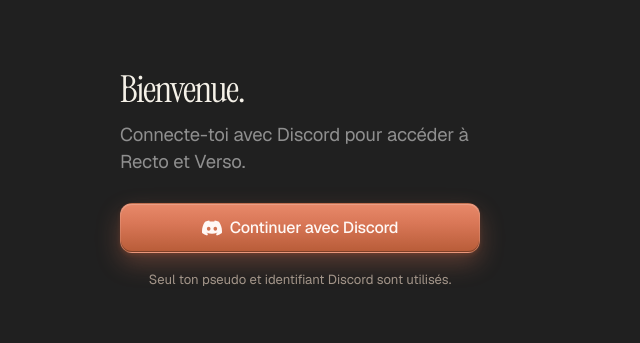
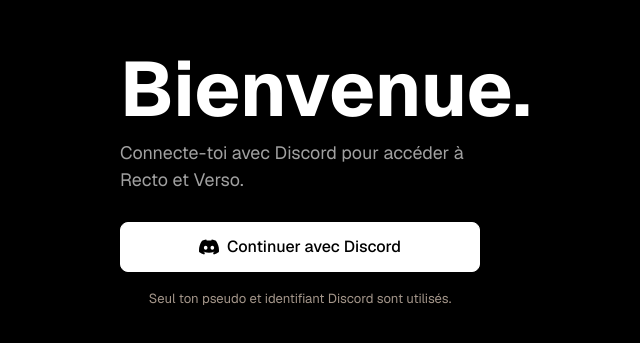
Before and after one commit to kirosnn/Recto, a Next.js app in the folder web/: page /login in a window 1280 px wide. Shown: the part 219-562 px from the top of the page, without its empty margins (340-980 px from the left). Built offline with nearby package versions, Linux system fonts and the light colour scheme; no server answers.

Commit message:
modif: refine main page professional styling

```diff
--- a/web/app/globals.css
+++ b/web/app/globals.css
@@ -9,7 +9,6 @@
 :root {
     --font-sans: var(--font-geist-sans, "Geist Sans"), sans-serif;
     --font-mono: var(--font-geist-mono, "Geist Mono"), monospace;
-    --font-serif: var(--font-instrument-serif, "Instrument Serif"), serif;
     --page-gutter: clamp(16px, 3vw, 32px);
 }
 
@@ -32,8 +31,8 @@ html.main-page-scroll-locked body {
 
 body {
     min-width: 320px;
-    background: #f6f4ef;
-    color: #121212;
+    background: #fafafa;
+    color: #111111;
     font-family: var(--font-sans);
     -webkit-font-smoothing: antialiased;
     -moz-osx-font-smoothing: grayscale;
@@ -73,7 +72,7 @@ html[data-theme="dark"] body { background: #202020; color: #f5f1e8; }
     min-height: 100vh;
     width: 100%;
     padding: clamp(16px, 2.4vw, 32px);
-    background: #f6f4ef;
+    background: #fafafa;
 }
 
 .main-header {
@@ -92,27 +91,28 @@ html[data-theme="dark"] body { background: #202020; color: #f5f1e8; }
 }
 
 .main-intro {
-    width: min(100%, 960px);
-    margin: 18px auto 0;
+    width: min(100%, 1040px);
+    margin: 20px auto 0;
     text-align: center;
-    font-family: var(--font-serif);
-    font-size: clamp(1.2rem, 2.9vw, 2.35rem);
-    line-height: 0.98;
-    letter-spacing: -0.04em;
-    color: #121212;
+    font-family: var(--font-sans);
+    font-size: clamp(2.2rem, 6vw, 5.4rem);
+    font-weight: 650;
+    line-height: 0.96;
+    letter-spacing: 0;
+    color: #111111;
 }
 
 .main-line { display: flex; justify-content: center; flex-wrap: wrap; gap: 0.2em; }
 .main-line + .main-line { margin-top: 0.04em; }
 
 .main-body {
-    margin: 20px auto 0;
-    width: min(860px, 100%);
+    margin: 24px auto 0;
+    width: min(720px, 100%);
     text-align: center;
-    font-size: clamp(0.92rem, 1.45vw, 1.18rem);
-    line-height: 1.45;
-    letter-spacing: -0.01em;
-    color: #8e7666;
+    font-size: clamp(1rem, 1.4vw, 1.2rem);
+    line-height: 1.55;
+    letter-spacing: 0;
+    color: #666666;
 }
 
 .main-actions {
@@ -121,7 +121,7 @@ html[data-theme="dark"] body { background: #202020; color: #f5f1e8; }
     align-items: center;
     gap: 10px;
     flex-wrap: wrap;
-    margin: 28px auto 0;
+    margin: 32px auto 0;
     width: min(100%, 860px);
 }
 
@@ -153,66 +153,54 @@ html[data-theme="dark"] .back-btn:hover { color: #f5f1e8; }
     align-items: center;
     justify-content: center;
     gap: 8px;
-    min-height: 42px;
-    padding: 0 16px;
-    border-radius: 12px;
+    min-height: 40px;
+    padding: 0 18px;
+    border-radius: 8px;
     text-decoration: none;
     font-size: 0.98rem;
     font-weight: 500;
-    letter-spacing: -0.015em;
+    letter-spacing: 0;
     transition: box-shadow 180ms ease, color 180ms ease, background-color 180ms ease;
     cursor: pointer;
     border: none;
 }
 
 .main-button-primary {
-    color: #f5f3ee;
-    background: linear-gradient(180deg, #505050 0%, #232323 45%, #161616 100%);
-    border: 1px solid rgba(255, 255, 255, 0.1);
-    box-shadow:
-        inset 0 1px 0 rgba(255, 255, 255, 0.22),
-        inset 0 -1px 0 rgba(0, 0, 0, 0.42),
-        0 8px 18px rgba(0, 0, 0, 0.16),
-        0 2px 4px rgba(0, 0, 0, 0.14);
+    color: #ffffff;
+    background: #111111;
+    border: 1px solid #111111;
+    box-shadow: 0 1px 2px rgba(0, 0, 0, 0.12);
 }
 
 .main-button-primary:hover {
-    box-shadow:
-        inset 0 1px 0 rgba(255, 255, 255, 0.24),
-        inset 0 -1px 0 rgba(0, 0, 0, 0.44),
-        0 10px 22px rgba(0, 0, 0, 0.18),
-        0 3px 6px rgba(0, 0, 0, 0.16);
+    background: #000000;
+    border-color: #000000;
+    box-shadow: 0 2px 8px rgba(0, 0, 0, 0.16);
 }
 
 .main-button-primary.is-accent {
-    color: #fff8f5;
-    background: linear-gradient(180deg, #e8896a 0%, #d97757 45%, #c4623e 100%);
-    border: 1px solid rgba(255, 255, 255, 0.15);
-    box-shadow:
-        inset 0 1px 0 rgba(255, 255, 255, 0.28),
-        inset 0 -1px 0 rgba(0, 0, 0, 0.22),
-        0 8px 20px rgba(217, 119, 87, 0.28),
-        0 2px 4px rgba(180, 80, 40, 0.18);
+    color: #ffffff;
+    background: #111111;
+    border: 1px solid #111111;
+    box-shadow: 0 1px 2px rgba(0, 0, 0, 0.12);
 }
 
 .main-button-primary.is-accent:hover {
-    box-shadow:
-        inset 0 1px 0 rgba(255, 255, 255, 0.30),
-        inset 0 -1px 0 rgba(0, 0, 0, 0.24),
-        0 12px 26px rgba(217, 119, 87, 0.34),
-        0 3px 6px rgba(180, 80, 40, 0.22);
+    background: #000000;
+    border-color: #000000;
+    box-shadow: 0 2px 8px rgba(0, 0, 0, 0.16);
 }
 
 .main-button-secondary {
-    color: #6d6057;
-    background: transparent;
-    border: none;
+    color: #111111;
+    background: #ffffff;
+    border: 1px solid #e5e5e5;
     padding-right: 16px;
     padding-left: 16px;
-    border-radius: 10px;
+    border-radius: 8px;
 }
 
-.main-button-secondary:hover { background: rgba(18, 18, 18, 0.07); color: #121212; }
+.main-button-secondary:hover { background: #f5f5f5; color: #000000; border-color: #d4d4d4; }
 
 .main-meta {
     display: flex;
@@ -227,45 +215,45 @@ html[data-theme="dark"] .back-btn:hover { color: #f5f1e8; }
     gap: 10px;
     min-height: 28px;
     padding: 0;
-    color: #6d6057;
-    font-size: 1.1rem;
-    letter-spacing: -0.01em;
+    color: #666666;
+    font-size: 0.95rem;
+    letter-spacing: 0;
     user-select: none;
 }
 
 /* ─── Experience rows (= étapes) ────────────────────────── */
 
 .main-grid-section {
-    width: min(1080px, 100%);
-    margin: 5rem auto 0;
-    font-family: var(--font-serif);
+    width: min(1120px, 100%);
+    margin: 5.5rem auto 0;
+    font-family: var(--font-sans);
 }
 
 .main-grid-title {
     margin: 0;
-    color: #121212;
-    font-size: clamp(2.2rem, 4.5vw, 3.1rem);
-    font-weight: 400;
-    line-height: 0.96;
-    letter-spacing: -0.04em;
+    color: #111111;
+    font-size: clamp(1.85rem, 3.6vw, 3rem);
+    font-weight: 650;
+    line-height: 1;
+    letter-spacing: 0;
     text-align: center;
 }
 
 .main-grid {
     display: grid;
     grid-template-columns: repeat(3, minmax(0, 1fr));
-    margin-top: 2rem;
-    border-top: 1px solid rgba(18, 18, 18, 0.1);
-    border-left: 1px solid rgba(18, 18, 18, 0.1);
+    gap: 12px;
+    margin-top: 2.2rem;
 }
 
 .main-grid-card {
-    min-height: 250px;
-    padding: clamp(20px, 2.4vw, 30px);
-    border-right: 1px solid rgba(18, 18, 18, 0.1);
-    border-bottom: 1px solid rgba(18, 18, 18, 0.1);
-    background: rgba(255, 255, 255, 0.16);
-    color: #121212;
+    min-height: 238px;
+    padding: clamp(20px, 2.2vw, 28px);
+    border: 1px solid #e5e5e5;
+    border-radius: 8px;
+    background: #ffffff;
+    color: #111111;
+    box-shadow: 0 1px 2px rgba(0, 0, 0, 0.03);
 }
 
 .main-grid-card-top {
@@ -277,37 +265,40 @@ html[data-theme="dark"] .back-btn:hover { color: #f5f1e8; }
 }
 
 .main-grid-eyebrow {
-    color: #121212;
-    font-size: clamp(1.05rem, 1.45vw, 1.35rem);
-    font-style: italic;
+    color: #111111;
+    font-size: 0.82rem;
+    font-style: normal;
+    font-weight: 600;
     line-height: 1;
-    letter-spacing: -0.03em;
+    letter-spacing: 0;
+    text-transform: uppercase;
 }
 
 .main-grid-meta {
-    color: #8e7666;
-    font-size: 0.95rem;
+    color: #737373;
+    font-size: 0.82rem;
+    font-weight: 500;
     line-height: 1.2;
-    letter-spacing: -0.02em;
+    letter-spacing: 0;
     text-align: right;
     white-space: nowrap;
 }
 
 .main-grid-card h3 {
-    margin: 3.25rem 0 0;
-    color: #121212;
-    font-size: clamp(1.35rem, 2vw, 1.85rem);
-    font-weight: 400;
-    line-height: 1.02;
-    letter-spacing: -0.04em;
+    margin: 3rem 0 0;
+    color: #111111;
+    font-size: clamp(1.25rem, 1.8vw, 1.55rem);
+    font-weight: 600;
+    line-height: 1.15;
+    letter-spacing: 0;
 }
 
 .main-grid-card p {
     margin: 1rem 0 0;
-    color: #6d6057;
-    font-size: clamp(1rem, 1.25vw, 1.15rem);
-    line-height: 1.45;
-    letter-spacing: -0.025em;
+    color: #666666;
+    font-size: 0.98rem;
+    line-height: 1.6;
+    letter-spacing: 0;
 }
 
 .main-grid-card h3 + p {
@@ -315,7 +306,7 @@ html[data-theme="dark"] .back-btn:hover { color: #f5f1e8; }
 }
 
 .main-grid-card .main-grid-card-top + p {
-    margin-top: 4.3rem;
+    margin-top: 3.6rem;
 }
 
 /* ─── Footer ─────────────────────────────────────────────── */
@@ -344,7 +335,7 @@ html[data-theme="dark"] .back-btn:hover { color: #f5f1e8; }
     cursor: pointer;
     color: #7e736c;
     font-size: 0.88rem;
-    letter-spacing: -0.01em;
+    letter-spacing: 0;
     transition: color 160ms ease;
     background: none;
     border: none;
@@ -401,10 +392,10 @@ html[data-theme="dark"] .back-btn:hover { color: #f5f1e8; }
     border-color: rgba(18, 18, 18, 0.08);
 }
 
-.main-preferences-title { margin: 0; color: #121212; font-size: 1rem; font-weight: 600; letter-spacing: -0.02em; }
-.main-preferences-description, .main-preferences-hint { margin: 0.7rem 0 0; color: #6d6057; font-size: 0.93rem; line-height: 1.6; letter-spacing: -0.015em; }
+.main-preferences-title { margin: 0; color: #121212; font-size: 1rem; font-weight: 600; letter-spacing: 0; }
+.main-preferences-description, .main-preferences-hint { margin: 0.7rem 0 0; color: #6d6057; font-size: 0.93rem; line-height: 1.6; letter-spacing: 0; }
 .main-preferences-group { margin-top: 1.15rem; }
-.main-preferences-group-title { margin: 0 0 0.6rem; color: #2f2a26; font-size: 0.9rem; font-weight: 600; letter-spacing: -0.02em; }
+.main-preferences-group-title { margin: 0 0 0.6rem; color: #2f2a26; font-size: 0.9rem; font-weight: 600; letter-spacing: 0; }
 .main-preferences-options { display: flex; flex-wrap: wrap; gap: 0.55rem; }
 
 .main-preferences-option {
@@ -413,7 +404,7 @@ html[data-theme="dark"] .back-btn:hover { color: #f5f1e8; }
     border-radius: 999px;
     background: rgba(18, 18, 18, 0.03);
     color: #574c45; font-size: 0.9rem; font-weight: 500;
-    letter-spacing: -0.015em; cursor: pointer;
+    letter-spacing: 0; cursor: pointer;
     transition: background-color 180ms ease, color 180ms ease, border-color 180ms ease;
 }
 .main-preferences-option:hover { color: #121212; background: rgba(18, 18, 18, 0.06); }
@@ -433,13 +424,13 @@ html[data-theme="dark"] .back-btn:hover { color: #f5f1e8; }
     width: 32px; height: 32px; border-radius: 50%;
     flex: 0 0 auto; object-fit: cover;
 }
-.main-preferences-username { font-size: 0.9rem; font-weight: 600; letter-spacing: -0.02em; color: #121212; }
+.main-preferences-username { font-size: 0.9rem; font-weight: 600; letter-spacing: 0; color: #121212; }
 .main-preferences-email { font-size: 0.8rem; color: #8e7666; margin-top: 1px; }
 .main-preferences-logout {
     margin-top: 0.75rem; width: 100%; min-height: 34px;
     border-radius: 10px; border: 1px solid rgba(217, 119, 87, 0.2);
     background: rgba(217, 119, 87, 0.06); color: #c4623e;
-    font-size: 0.88rem; font-weight: 500; letter-spacing: -0.01em;
+    font-size: 0.88rem; font-weight: 500; letter-spacing: 0;
     cursor: pointer; transition: background 180ms ease;
     display: flex; align-items: center; justify-content: center;
 }
@@ -449,45 +440,43 @@ html[data-theme="dark"] .back-btn:hover { color: #f5f1e8; }
    DARK THEME
    ═══════════════════════════════════════════════════════════ */
 
-html[data-theme="dark"] .main-page      { background: #202020; }
-html[data-theme="dark"] .main-intro     { color: #f5f1e8; }
-html[data-theme="dark"] .main-body      { color: #8f8f8f; }
+html[data-theme="dark"] .main-page      { background: #000000; }
+html[data-theme="dark"] .main-intro     { color: #ffffff; }
+html[data-theme="dark"] .main-body      { color: #a1a1a1; }
 
 html[data-theme="dark"] .main-button-primary {
-    color: #f3ede3;
-    background: linear-gradient(180deg, #232323 0%, #171717 100%);
-    border: 1px solid rgba(255, 255, 255, 0.08);
-    box-shadow: inset 0 1px 0 rgba(255, 255, 255, 0.08), inset 0 -1px 0 rgba(0, 0, 0, 0.42), 0 12px 26px rgba(0, 0, 0, 0.28), 0 2px 4px rgba(0, 0, 0, 0.2);
+    color: #000000;
+    background: #ffffff;
+    border: 1px solid #ffffff;
+    box-shadow: none;
 }
 html[data-theme="dark"] .main-button-primary:hover {
-    box-shadow: inset 0 1px 0 rgba(255, 255, 255, 0.1), inset 0 -1px 0 rgba(0, 0, 0, 0.48), 0 16px 30px rgba(0, 0, 0, 0.34), 0 3px 6px rgba(0, 0, 0, 0.24);
+    background: #e5e5e5;
+    border-color: #e5e5e5;
+    box-shadow: none;
 }
 html[data-theme="dark"] .main-button-primary.is-accent {
-    color: #fff8f5;
-    background: linear-gradient(180deg, #e8896a 0%, #d97757 40%, #b85c38 100%);
-    border: 1px solid rgba(255, 255, 255, 0.12);
-    box-shadow: inset 0 1px 0 rgba(255, 255, 255, 0.18), inset 0 -1px 0 rgba(0, 0, 0, 0.32), 0 10px 24px rgba(217, 119, 87, 0.32), 0 2px 4px rgba(180, 80, 40, 0.24);
+    color: #000000;
+    background: #ffffff;
+    border: 1px solid #ffffff;
+    box-shadow: none;
 }
 
-html[data-theme="dark"] .main-button-secondary { color: #9a9a9a; }
-html[data-theme="dark"] .main-button-secondary:hover { background: rgba(255, 255, 255, 0.07); color: #f5f1e8; }
+html[data-theme="dark"] .main-button-secondary { background: #000000; border-color: #333333; color: #9a9a9a; }
+html[data-theme="dark"] .main-button-secondary:hover { background: #111111; color: #ffffff; border-color: #555555; }
 
 html[data-theme="dark"] .main-meta-chip { color: #9a9a9a; }
 html[data-theme="dark"] .main-grid-title,
 html[data-theme="dark"] .main-grid-eyebrow,
-html[data-theme="dark"] .main-grid-card h3 { color: #f5f1e8; }
-html[data-theme="dark"] .main-grid {
-    border-top-color: rgba(255, 255, 255, 0.11);
-    border-left-color: rgba(255, 255, 255, 0.11);
-}
+html[data-theme="dark"] .main-grid-card h3 { color: #ffffff; }
 html[data-theme="dark"] .main-grid-card {
-    background: rgba(255, 255, 255, 0.015);
-    border-right-color: rgba(255, 255, 255, 0.11);
-    border-bottom-color: rgba(255, 255, 255, 0.11);
-    color: #f5f1e8;
+    background: #050505;
+    border-color: #262626;
+    color: #ffffff;
+    box-shadow: none;
 }
 html[data-theme="dark"] .main-grid-meta,
-html[data-theme="dark"] .main-grid-card p { color: #9a9a9a; }
+html[data-theme="dark"] .main-grid-card p { color: #a1a1a1; }
 
 html[data-theme="dark"] .main-footer-inner { border-top-color: rgba(255, 255, 255, 0.08); }
 html[data-theme="dark"] .main-footer-link { color: #6b6b6b; }
@@ -532,7 +521,7 @@ input, select, textarea { font-size: 16px; }
         margin-top: 16px;
         font-size: clamp(1.35rem, 6.5vw, 2rem);
         line-height: 1.06;
-        letter-spacing: -0.035em;
+        letter-spacing: 0;
     }
 
     .main-body {
@@ -554,7 +543,7 @@ input, select, textarea { font-size: 16px; }
     .main-grid-section { margin-top: 3.5rem; }
     .main-grid-title {
         font-size: clamp(1.7rem, 6.5vw, 2.4rem);
-        letter-spacing: -0.035em;
+        letter-spacing: 0;
         text-align: left;
     }
 
```
